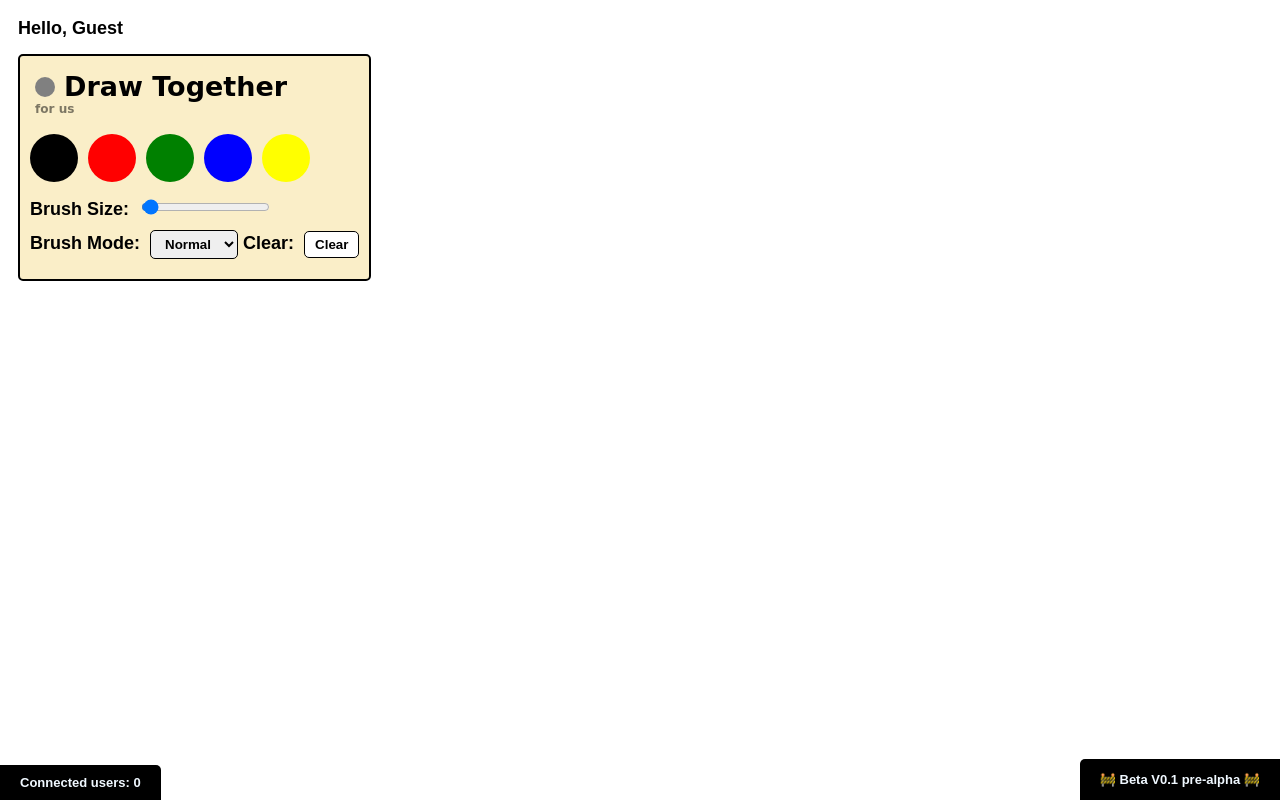
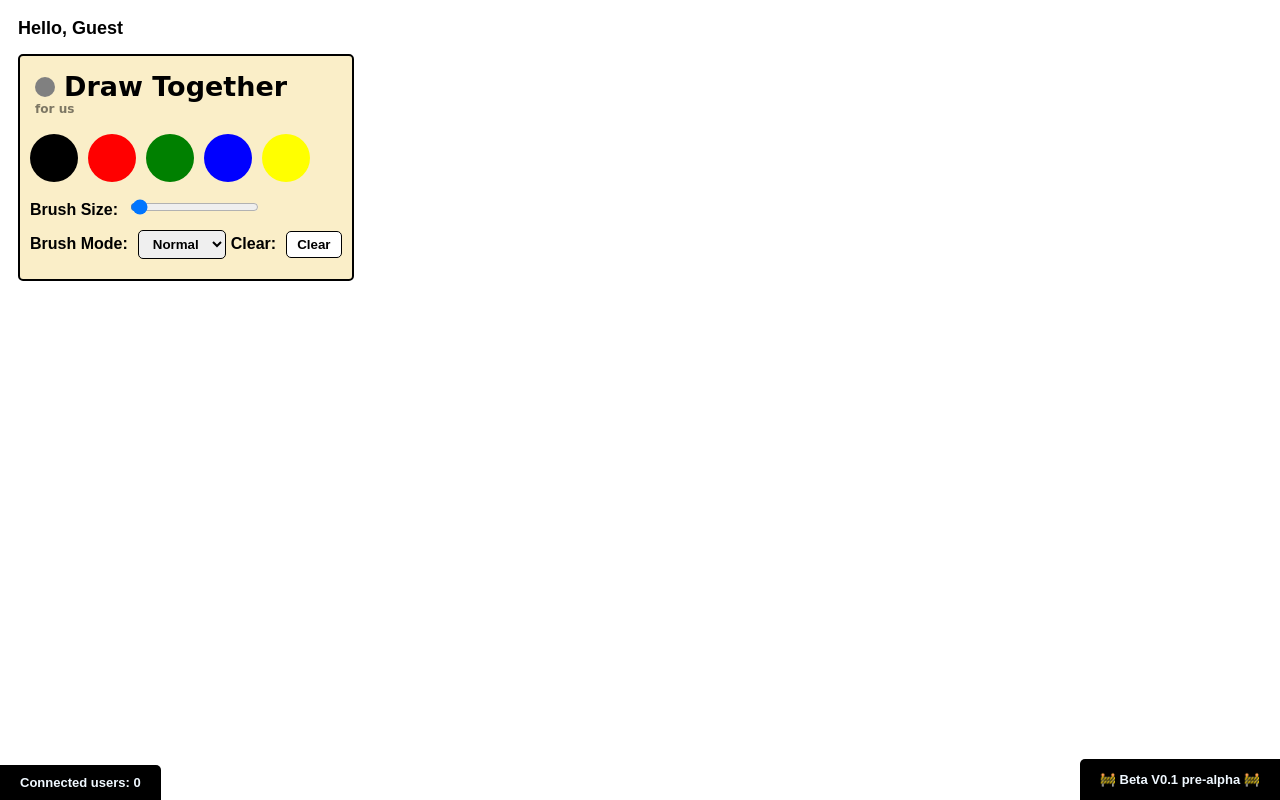
Before and after one commit to mehmetkahya0/draw-together, a website: page public/canvas.html in a window 1280 px wide. Drawn offline with nearby package versions, Linux system fonts and the light colour scheme; no server answers; a web font is replaced by a local one.

Commit message:
chore: Update style.css to improve font weight and size, and fix text selection

```diff
--- a/public/style.css
+++ b/public/style.css
@@ -40,9 +40,11 @@ h2 {
   padding-top: 5px;
   display: flex;
   align-items: center;
+  font-weight: bolder !important;
 }
 
 h6 {
+  font-weight: bolder !important;
   margin: 0;
   margin-bottom: 5px;
   padding-left: 5px;
@@ -148,6 +150,7 @@ select {
 .brush-size label,
 .brush-modes label {
   margin-right: 5px;
+  font-size: medium !important;;
 }
 
 .counter {
```
